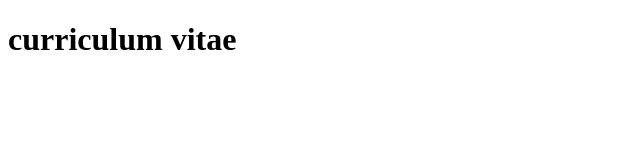
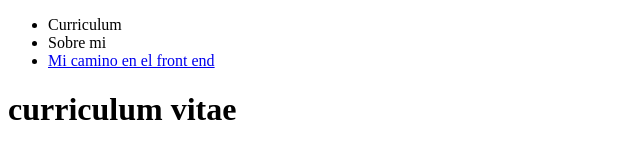
Before and after one commit to lauraveronic01/Frontend1, a plain HTML site: page cv/index.html in a window 1280 px wide. Shown: the whole page, without its empty margins (0-640 px from the left). Drawn offline with Linux system fonts and the light colour scheme.

Commit message:
arregando carpetas, jugando con html

```diff
--- a/cv/index.html
+++ b/cv/index.html
@@ -10,7 +10,14 @@
 </head>
 
 <header>
+<nav>
+    <ul>
+        <li>Curriculum</li>
+        <li>Sobre mi</li>
+        <li><a href="../pruebas-ejercicios/daleindex.html"> Mi camino en el front end </a></li>
 
+    </ul>
+</nav>
 </header>
 <body>
 <main>
```
Also changed, not shown: Batman/index.html (+5 -2 lines), pruebas-ejercicios/daleindex.html (renamed from index.html, +5 -3 lines), Batman/img/logo batman (1).png (added).
